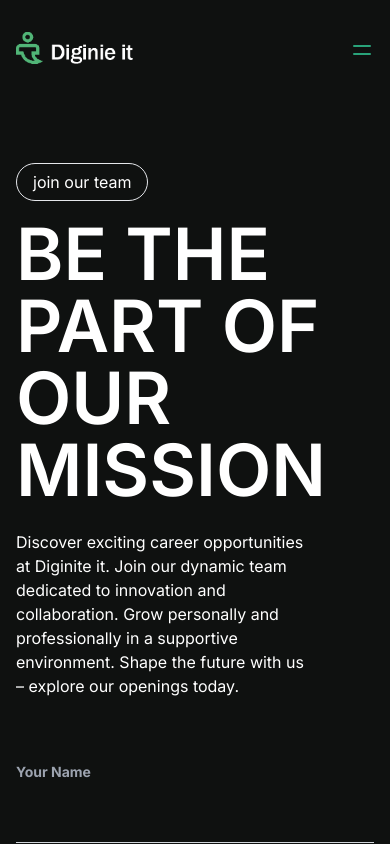
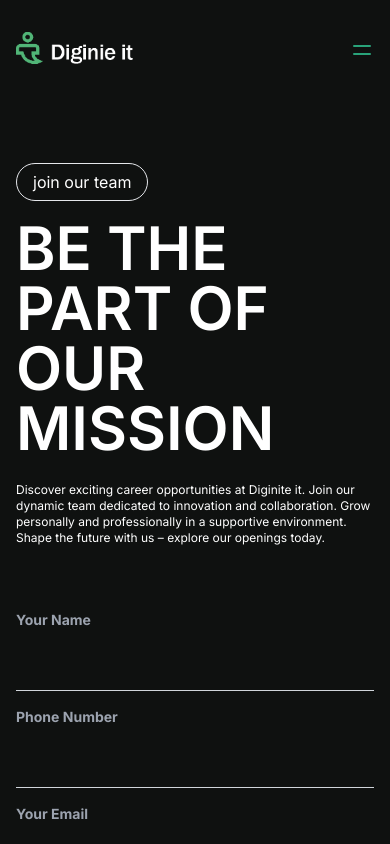
Before and after one commit to Mostafizur-Pro/DiginieIT, a Next.js app: page /careers in a window 390 px wide. Shown: the top 844 px of the page. Built offline with nearby package versions, Linux system fonts and the light colour scheme.

Commit message:
make career section responsive

```diff
--- a/src/app/(withlayout)/careers/page.tsx
+++ b/src/app/(withlayout)/careers/page.tsx
@@ -46,10 +46,10 @@ const Careers = () => {
             <p className="py-2 px-4 rounded-full border inline ">
                 join our team
             </p>
-            <h2 className="text-7xl mt-6 uppercase font-semibold">
+            <h2 className="md:text-7xl text-6xl mt-6 uppercase font-semibold">
                 Be the part of our mission
             </h2>
-            <p className="w-10/12 pt-6">
+            <p className="md:w-10/12 md:text-base text-xs pt-6">
                 Discover exciting career opportunities at Diginite it. Join our
                 dynamic team dedicated to innovation and collaboration. Grow
                 personally and professionally in a supportive environment. Shape
```
